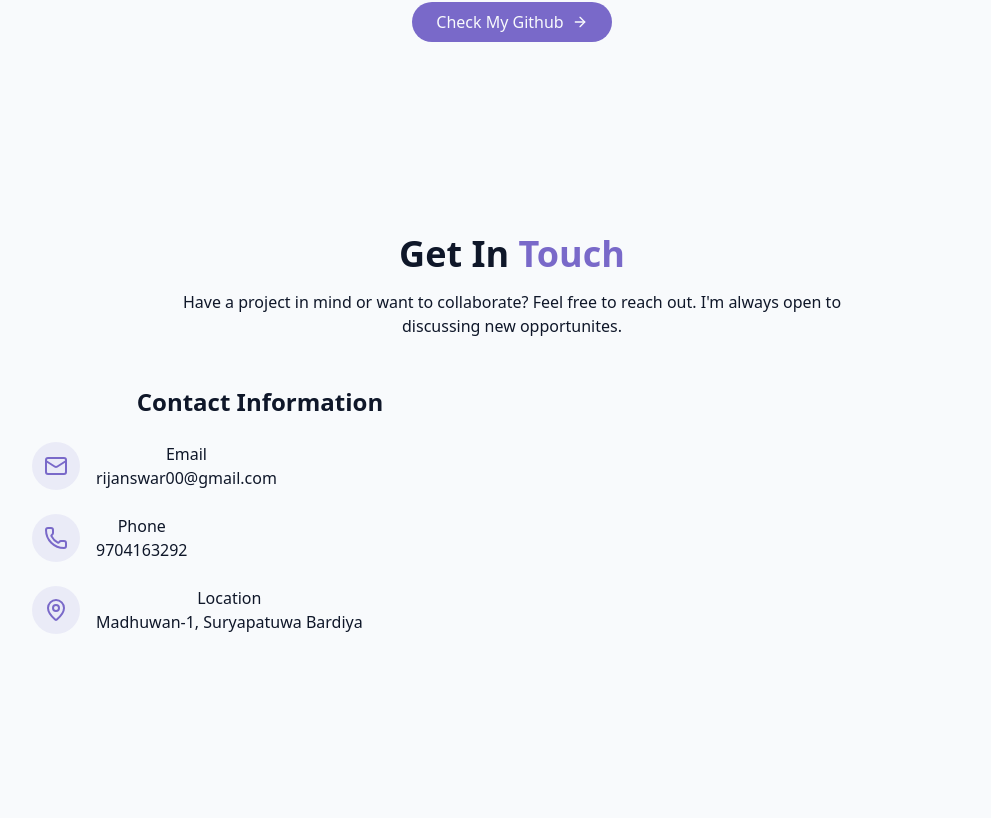
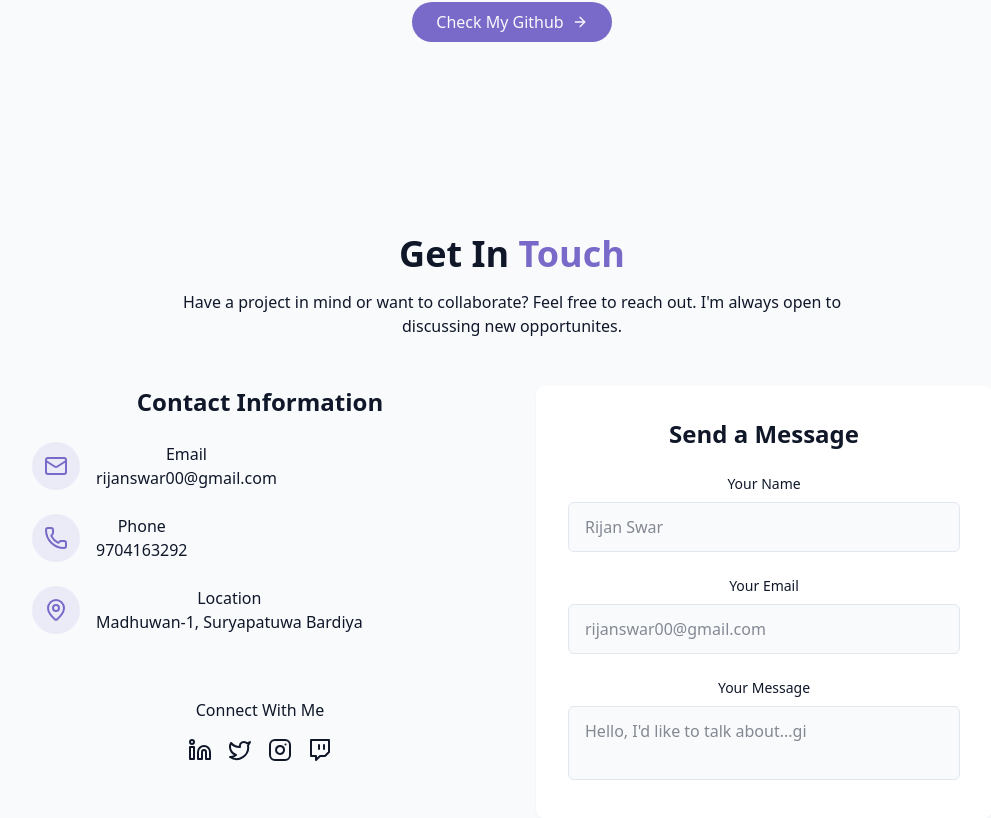
Before and after one commit to rijanswar00/React-Portfolio-App, a React (Vite) app: page / in a window 1280 px wide. Shown: the part 3342-4160 px from the top of the page, without its empty margins (128-1119 px from the left). Before the commit the page ends 4072 px from the top, so only its background shows below. Built offline with nearby package versions, Linux system fonts and the light colour scheme.

Commit message:
contact section

```diff
--- a/src/Components/ContactSection.jsx
+++ b/src/Components/ContactSection.jsx
@@ -1,4 +1,4 @@
-import { Mail, MapPin, Phone } from "lucide-react"
+import { Instagram, Linkedin, Mail, MapPin, Phone, Twitch, Twitter } from "lucide-react"
 
 const ContactSection = () => {
   return (
@@ -51,10 +51,70 @@
                                 </a>
                             </div>
                         </div>
+                    </div>
+
+                    <div className="pt-8">
+                        <h4 className="font-medium mb-4">Connect With Me</h4>
+                        <div className="flex justify-center space-x-4">
+                            <a href="#" target="_blank">
+                                <Linkedin />
+                            </a>
+                            <a href="#" target="_blank">
+                                <Twitter />
+                            </a>
+                            <a href="#" target="_blank">
+                                <Instagram />
+                            </a>
+                            <a href="#" target="_blank">
+                                <Twitch />
+                            </a>
+                        </div>
 
                     </div>
 
+                </div>
 
+                <div className="bg-card p-8 rounded-lg shadow-xs" >
+                    <h3 className="text-2xl font-semibold mb-6">Send a Message</h3>
+
+                    <form className="space-y-6">
+                        <div>
+                            <label
+                             htmlFor="name"
+                             className="block text-sm font-medium mb-2"> Your Name</label>
+                            <input
+                             type="text"
+                             id="name"
+                             name="name"
+                             required
+                             className="w-full px-4 py-3 rounded-md border border-input bg-background focus:outline-hidden focus:ring-2 focus:ring-primary"
+                             placeholder="Rijan Swar"/>
+                        </div>
+                        <div>
+                            <label
+                             htmlFor="email"
+                             className="block text-sm font-medium mb-2"> Your Email</label>
+                            <input
+                             type="text"
+                             id="email"
+                             name="email"
+                             required
+                             className="w-full px-4 py-3 rounded-md border border-input bg-background focus:outline-hidden focus:ring-2 focus:ring-primary"
+                             placeholder="rijanswar00@gmail.com"/>
+                        </div>
+                        <div>
+                            <label
+                             htmlFor="message"
+                             className="block text-sm font-medium mb-2"> Your Message</label>
+                            <textarea
+                             id="message"
+                             name="message"
+                             required
+                             className="w-full px-4 py-3 rounded-md border border-input bg-background focus:outline-hidden focus:ring-2 focus:ring-primary resize-none"
+                             placeholder="Hello, I'd like to talk about...gi"/>
+                        </div>
+
+                    </form>
                 </div>
             </div>
         </div>
```
